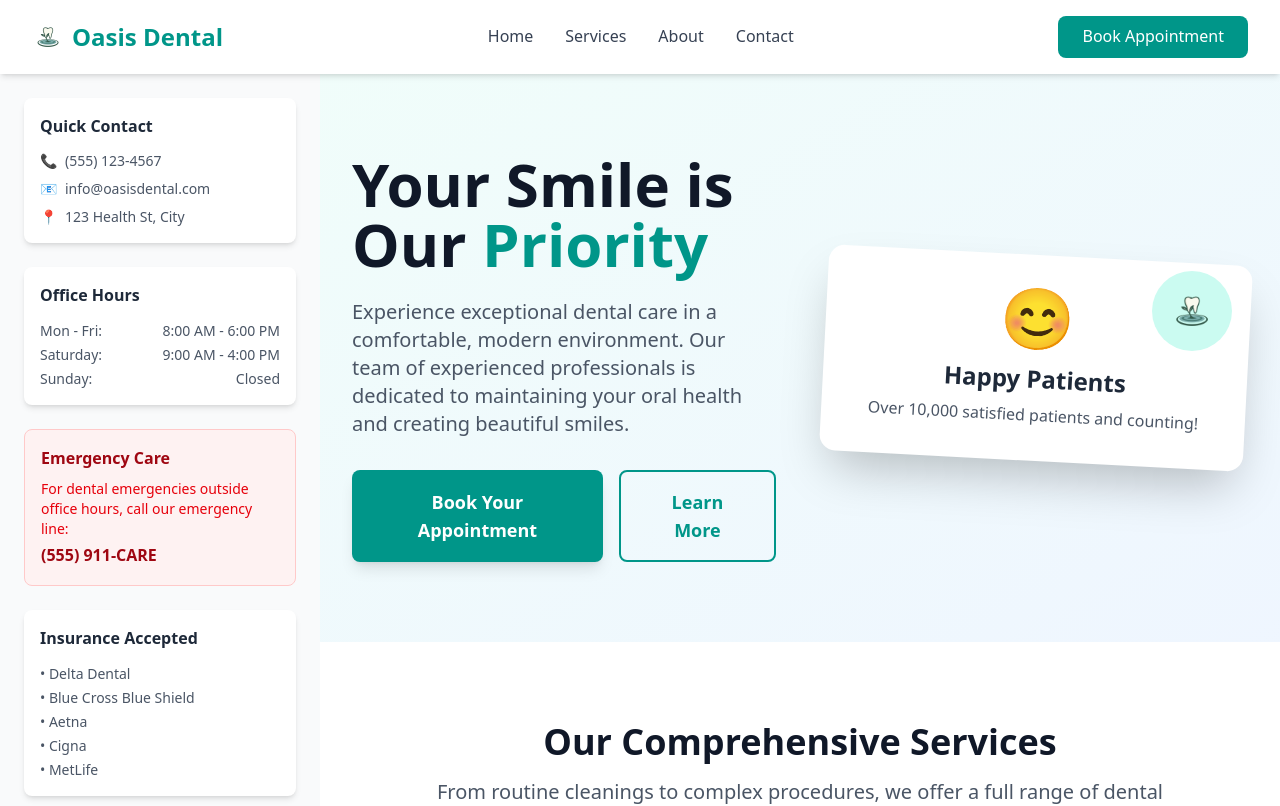
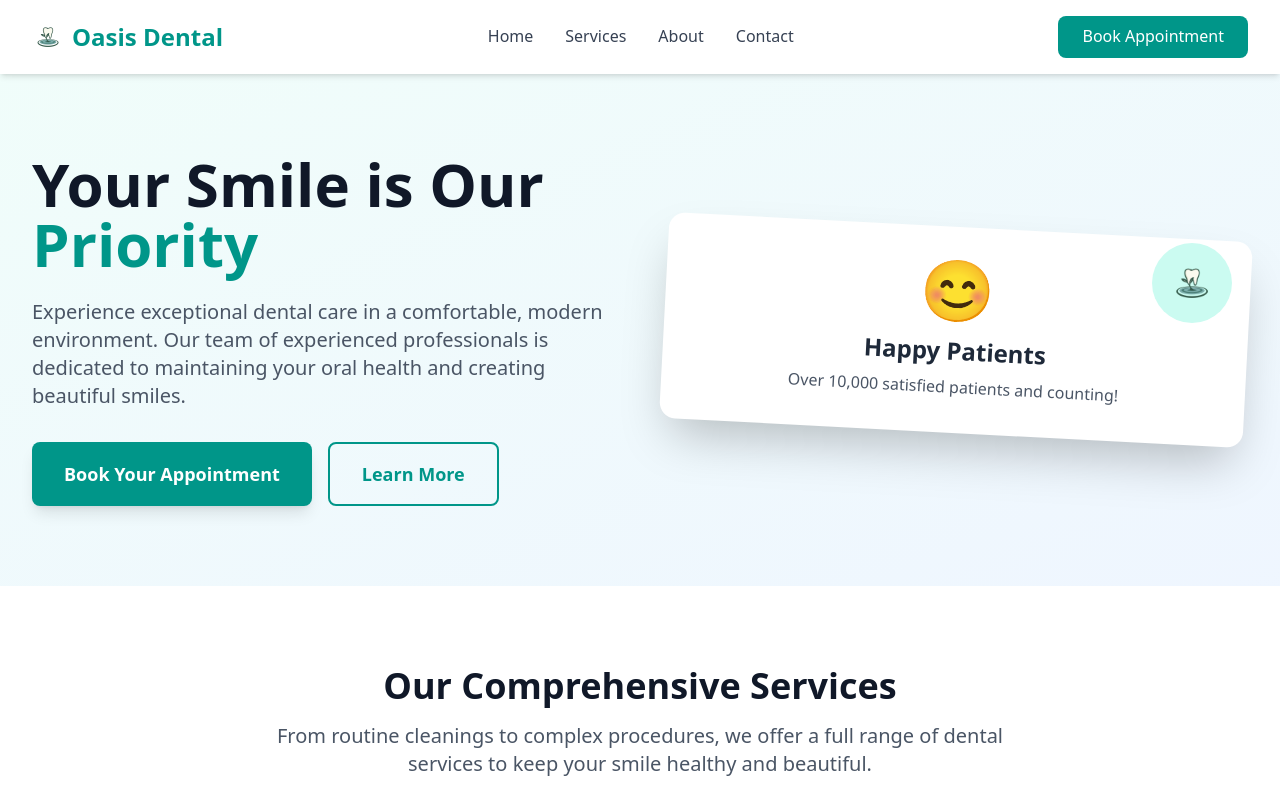
Before and after one commit to SailendraDarbha94/oasis-dental-clinic, a Next.js app: page / in a window 1280 px wide. Shown: the top 806 px of the page. Built offline with nearby package versions, Linux system fonts and the light colour scheme.

Commit message:
sidebar removed
amended author

```diff
--- a/src/app/page.tsx
+++ b/src/app/page.tsx
@@ -17,9 +17,9 @@ export default function Home() {
         {/* Holy Grail Layout: Content Area */}
         <div className="flex-1 flex">
           {/* Sidebar - Hidden on mobile, visible on desktop */}
-          <div className="hidden lg:block w-80 flex-shrink-0">
+          {/* <div className="hidden lg:block w-80 flex-shrink-0">
             <Sidebar />
-          </div>
+          </div> */}
 
           {/* Main Content */}
           <main className="flex-1 overflow-hidden">
```
Also changed, not shown: 1 other file (tests, documents, lock files or other folders).
